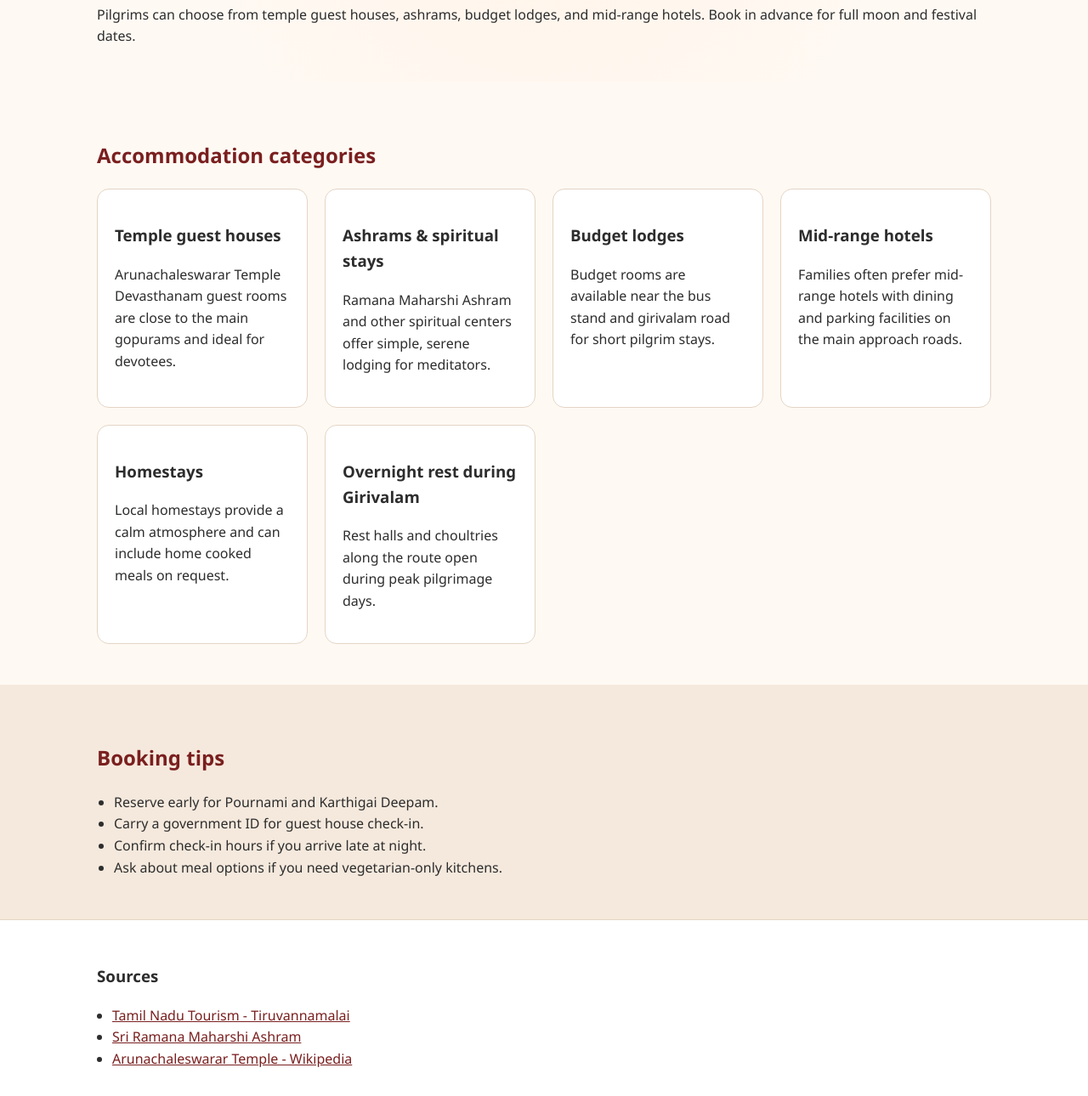
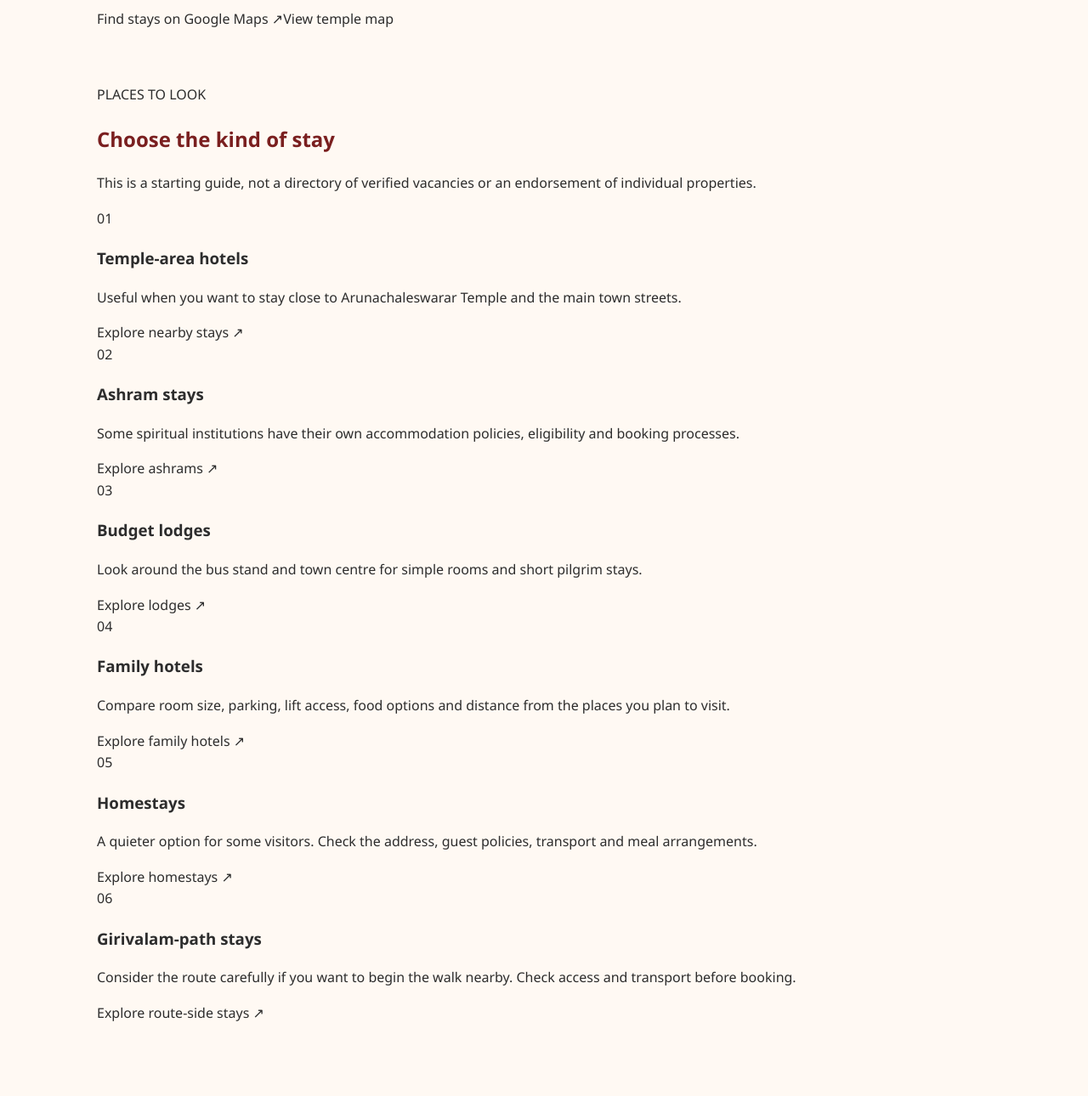
Before and after one commit to MYG-1107/Tiruvanamalai, a plain HTML site: page accommodation.html in a window 1280 px wide. Shown: the part 254-1544 px from the top of the page at 85% size. Drawn offline with Linux system fonts and the light colour scheme.

Commit message:
Refresh Tiruvannamalai stay guide

```diff
--- a/accommodation.html
+++ b/accommodation.html
@@ -1,122 +1,60 @@
-<!DOCTYPE html>
+<!doctype html>
 <html lang="en">
 <head>
-    <meta charset="UTF-8" />
-    <meta name="viewport" content="width=device-width, initial-scale=1.0" />
-    <title>Tiruvannamalai Accommodation Guide</title>
-    <link rel="stylesheet" href="./styles.css" />
+  <meta charset="utf-8">
+  <meta name="viewport" content="width=device-width, initial-scale=1">
+  <meta name="theme-color" content="#f7f3eb">
+  <meta name="description" content="Plan a comfortable stay in Tiruvannamalai. Find accommodation near the temple, Girivalam route and town centre.">
+  <title>Stay Guide | Tiruvannamalai</title>
+  <link rel="icon" href="./favicon.svg" type="image/svg+xml">
+  <link rel="stylesheet" href="./styles.css">
+  <script src="./script.js" defer></script>
 </head>
-  <body>
+<body data-page="accommodation">
   <header class="site-header">
     <div class="container header-inner">
-        <div class="branding">
-          <span class="brand-title">Tiruvannamalai</span>
-          <span class="brand-subtitle">Pilgrim Guide</span>
-        </div>
-        <nav class="site-nav">
-          <a href="./index.html">Home</a>
-          <a href="./girivalam.html">Tiruvannamalai/Girivalam</a>
-          <a class="active" href="./accommodation.html">Accommodation</a>
-        </nav>
+      <a class="brand" href="./index.html" aria-label="Tiruvannamalai home"><span class="brand-mark" aria-hidden="true">ॐ</span><span class="brand-copy"><strong>Tiruvannamalai</strong><small>A pilgrim's map</small></span></a>
+      <nav class="site-nav" aria-label="Main navigation"><a href="./index.html">Discover</a><a href="./girivalam.html">Girivalam</a><a class="active" href="./accommodation.html" aria-current="page">Stay guide</a></nav>
     </div>
   </header>
 
   <main>
-      <section class="hero narrow">
-        <div class="container">
-          <h1>Stay options in Tiruvannamalai</h1>
-          <p>
-            Pilgrims can choose from temple guest houses, ashrams, budget lodges,
-            and mid-range hotels. Book in advance for full moon and festival
-            dates.
-          </p>
+    <section class="page-hero">
+      <div class="container page-hero-inner">
+        <p class="eyebrow">PLAN YOUR VISIT</p>
+        <h1>Make room for a peaceful stay.</h1>
+        <p>Tiruvannamalai has different kinds of accommodation for pilgrims. Choose an area that suits your visit, then confirm availability, facilities and current rates directly with the property.</p>
+        <div class="hero-actions"><a class="button button-primary" href="https://www.google.com/maps/search/?api=1&query=Hotels+and+guest+houses+Tiruvannamalai" target="_blank" rel="noopener noreferrer">Find stays on Google Maps ↗</a><a class="button button-quiet" href="./index.html#temple-guide">View temple map</a></div>
       </div>
     </section>
 
     <section class="section">
       <div class="container">
-          <h2>Accommodation categories</h2>
-          <div class="list-grid">
-            <div class="list-item">
-              <h3>Temple guest houses</h3>
-              <p>
-                Arunachaleswarar Temple Devasthanam guest rooms are close to the
-                main gopurams and ideal for devotees.
-              </p>
-            </div>
-            <div class="list-item">
-              <h3>Ashrams &amp; spiritual stays</h3>
-              <p>
-                Ramana Maharshi Ashram and other spiritual centers offer simple,
-                serene lodging for meditators.
-              </p>
-            </div>
-            <div class="list-item">
-              <h3>Budget lodges</h3>
-              <p>
-                Budget rooms are available near the bus stand and girivalam road
-                for short pilgrim stays.
-              </p>
-            </div>
-            <div class="list-item">
-              <h3>Mid-range hotels</h3>
-              <p>
-                Families often prefer mid-range hotels with dining and parking
-                facilities on the main approach roads.
-              </p>
-            </div>
-            <div class="list-item">
-              <h3>Homestays</h3>
-              <p>
-                Local homestays provide a calm atmosphere and can include home
-                cooked meals on request.
-              </p>
-            </div>
-            <div class="list-item">
-              <h3>Overnight rest during Girivalam</h3>
-              <p>
-                Rest halls and choultries along the route open during peak
-                pilgrimage days.
-              </p>
-            </div>
+        <div class="section-heading"><div><p class="eyebrow">PLACES TO LOOK</p><h2>Choose the kind of stay</h2><p class="section-lede">This is a starting guide, not a directory of verified vacancies or an endorsement of individual properties.</p></div></div>
+        <div class="stay-grid">
+          <article class="stay-card"><span class="stay-number">01</span><h3>Temple-area hotels</h3><p>Useful when you want to stay close to Arunachaleswarar Temple and the main town streets.</p><a href="https://www.google.com/maps/search/?api=1&query=Hotels+near+Arunachaleswarar+Temple+Tiruvannamalai" target="_blank" rel="noopener noreferrer">Explore nearby stays ↗</a></article>
+          <article class="stay-card"><span class="stay-number">02</span><h3>Ashram stays</h3><p>Some spiritual institutions have their own accommodation policies, eligibility and booking processes.</p><a href="https://www.google.com/maps/search/?api=1&query=Ashrams+Tiruvannamalai" target="_blank" rel="noopener noreferrer">Explore ashrams ↗</a></article>
+          <article class="stay-card"><span class="stay-number">03</span><h3>Budget lodges</h3><p>Look around the bus stand and town centre for simple rooms and short pilgrim stays.</p><a href="https://www.google.com/maps/search/?api=1&query=Budget+lodges+Tiruvannamalai" target="_blank" rel="noopener noreferrer">Explore lodges ↗</a></article>
+          <article class="stay-card"><span class="stay-number">04</span><h3>Family hotels</h3><p>Compare room size, parking, lift access, food options and distance from the places you plan to visit.</p><a href="https://www.google.com/maps/search/?api=1&query=Family+hotels+Tiruvannamalai" target="_blank" rel="noopener noreferrer">Explore family hotels ↗</a></article>
+          <article class="stay-card"><span class="stay-number">05</span><h3>Homestays</h3><p>A quieter option for some visitors. Check the address, guest policies, transport and meal arrangements.</p><a href="https://www.google.com/maps/search/?api=1&query=Homestays+Tiruvannamalai" target="_blank" rel="noopener noreferrer">Explore homestays ↗</a></article>
+          <article class="stay-card"><span class="stay-number">06</span><h3>Girivalam-path stays</h3><p>Consider the route carefully if you want to begin the walk nearby. Check access and transport before booking.</p><a href="https://www.google.com/maps/search/?api=1&query=Accommodation+near+Girivalam+Road+Tiruvannamalai" target="_blank" rel="noopener noreferrer">Explore route-side stays ↗</a></article>
         </div>
       </div>
     </section>
 
-      <section class="section muted">
-        <div class="container">
-          <h2>Booking tips</h2>
-          <ul class="tips">
-            <li>Reserve early for Pournami and Karthigai Deepam.</li>
-            <li>Carry a government ID for guest house check-in.</li>
-            <li>Confirm check-in hours if you arrive late at night.</li>
-            <li>Ask about meal options if you need vegetarian-only kitchens.</li>
-          </ul>
+    <section class="section muted-section">
+      <div class="container route-practical">
+        <div><p class="eyebrow">BUSY PILGRIMAGE DAYS</p><h2>Book with extra care.</h2><p class="section-lede">Demand rises around Pournami, Karthigai Deepam and other festival periods.</p></div>
+        <ul class="check-list"><li>Confirm the exact address and check-in time.</li><li>Ask whether parking, lift access and drinking water are available.</li><li>Check cancellation terms and total price before paying.</li><li>Keep your booking confirmation and a contact number.</li><li>Expect traffic restrictions and allow extra time on festival days.</li></ul>
       </div>
     </section>
   </main>
 
-    <footer class="site-footer">
-      <div class="container">
-        <h3>Sources</h3>
-        <ul class="source-list">
-          <li>
-            <a href="https://www.tamilnadutourism.tn.gov.in/destinations/tiruvannamalai"
-              >Tamil Nadu Tourism - Tiruvannamalai</a
-            >
-          </li>
-          <li>
-            <a href="https://www.sriramanamaharshi.org/"
-              >Sri Ramana Maharshi Ashram</a
-            >
-          </li>
-          <li>
-            <a href="https://en.wikipedia.org/wiki/Arunachalesvara_Temple"
-              >Arunachaleswarar Temple - Wikipedia</a
-            >
-          </li>
-        </ul>
-      </div>
-    </footer>
+  <footer class="site-footer"><div class="container footer-inner">
+    <a class="brand brand-footer" href="./index.html"><span class="brand-mark" aria-hidden="true">ॐ</span><span class="brand-copy"><strong>Tiruvannamalai</strong><small>A pilgrim's map</small></span></a>
+    <p>Accommodation details and availability change. Confirm directly before travel.</p>
+    <div class="footer-links"><a href="https://tiruvannamalai.nic.in/" target="_blank" rel="noopener noreferrer">District Administration</a><a href="./girivalam.html">Girivalam guide</a></div>
+    <small class="copyright">© <span id="currentYear">2026</span> Tiruvannamalai Pilgrim Guide</small>
+  </div></footer>
 </body>
 </html>
```
Lines whose indentation alone changed are shown as unchanged.
